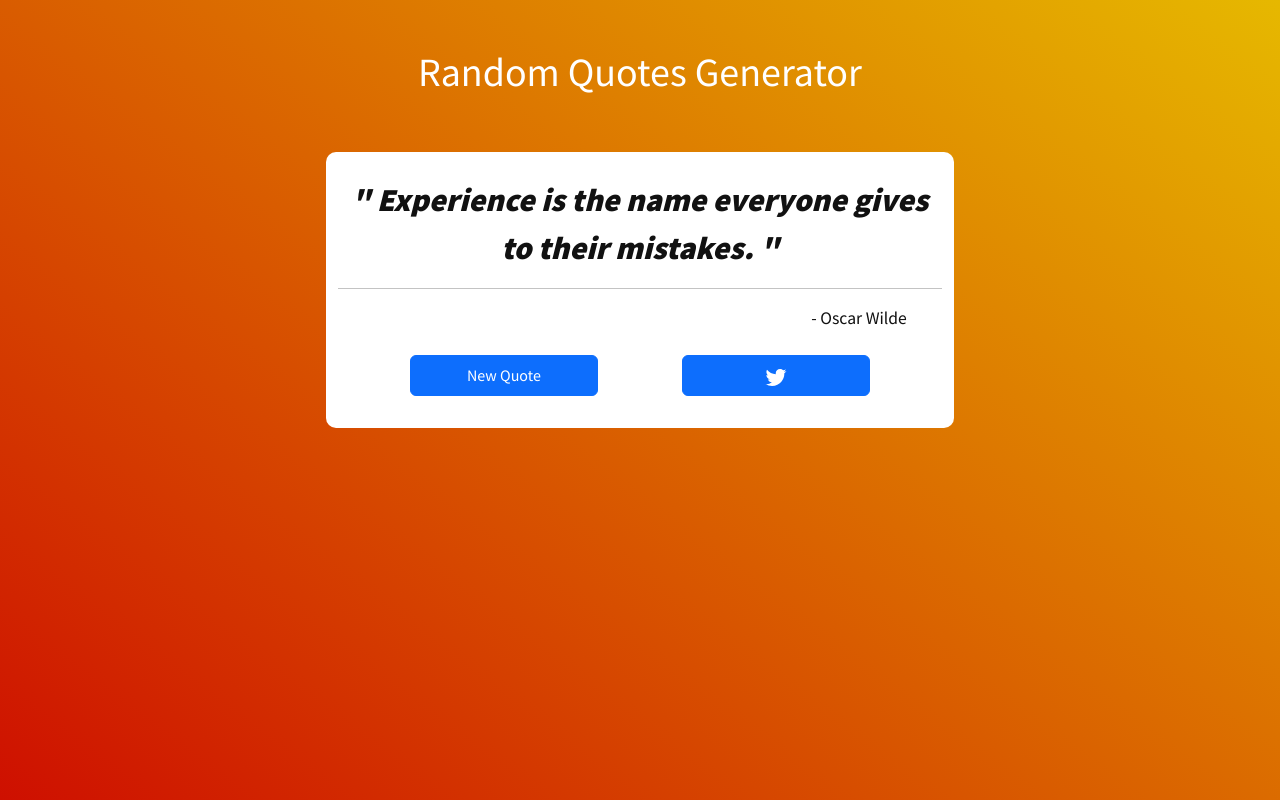
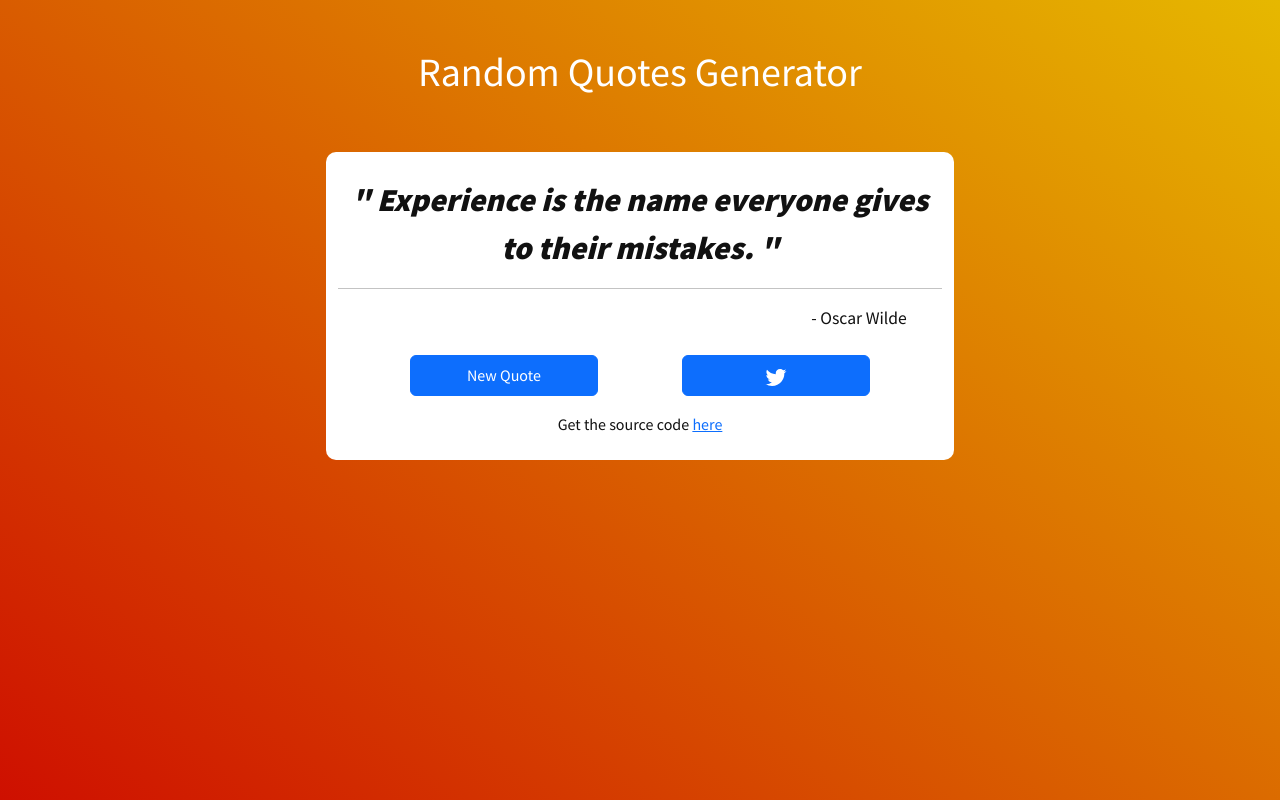
Before and after one commit to mdgabx/wdbsa-quote-generator, a React (Create React App) app: page / in a window 1280 px wide. Shown: the top 800 px of the page. Built offline with nearby package versions, Linux system fonts and the light colour scheme.

Commit message:
adding the github link

```diff
--- a/src/components/Home.js
+++ b/src/components/Home.js
@@ -1,4 +1,4 @@
-import React, { Component, useEffect, useState } from "react";
+import React, { Component} from "react";
 import TwitterIcon from '@mui/icons-material/Twitter';
 import { connect } from 'react-redux';
 
@@ -22,7 +22,7 @@ class Home extends Component {
             <div className="container-fluid home d-flex">
                   <div className="col">
                     <h1 className="text-center py-5">Random Quotes Generator</h1>
-                    <div className="container py-4 d-flex mx-auto align-items-center justify-content-center w-50" id="quote-box" >
+                    <div className="container pb-2 pt-4 d-flex mx-auto align-items-center justify-content-center w-50" id="quote-box" >
                         <div className="col mx-auto justify-content-center">
                             <p id="text" className="text-center">" { quotes[randomIndex]["quote"]  } "</p>
                             <hr />
@@ -33,11 +33,15 @@ class Home extends Component {
                                 >
                                 New Quote
                                 </button>
-                                <a className="btn btn-primary w-20" href="https://twitter.com/twitter.com/intent/tweet" alt="twitter quote" target="_blank" id="tweet-quote">
+                                <a className="btn btn-primary w-20" rel="nofollow noreferrer" href="https://twitter.com/twitter.com/intent/tweet" alt="twitter quote" target="_blank" id="tweet-quote">
                                     <TwitterIcon />
                                </a>
                             </div>
+                            <div className="text-center mt-2">
+                                <p>Get the source code <a rel="nofollow noreferrer" href="https://github.com/wdbsa/wdbsa-quote-generator" target="_blank">here</a></p>
+                            </div>
                         </div>
+
                     </div>
                 </div>
             </div>
```
